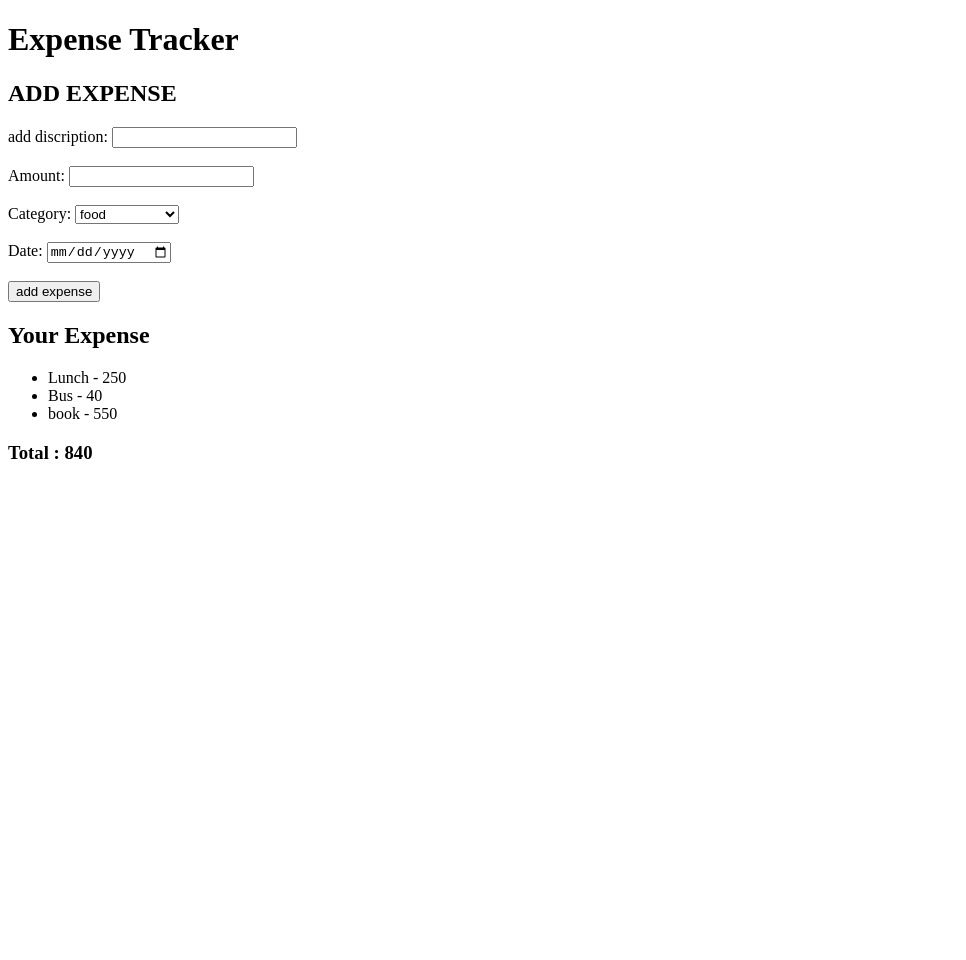
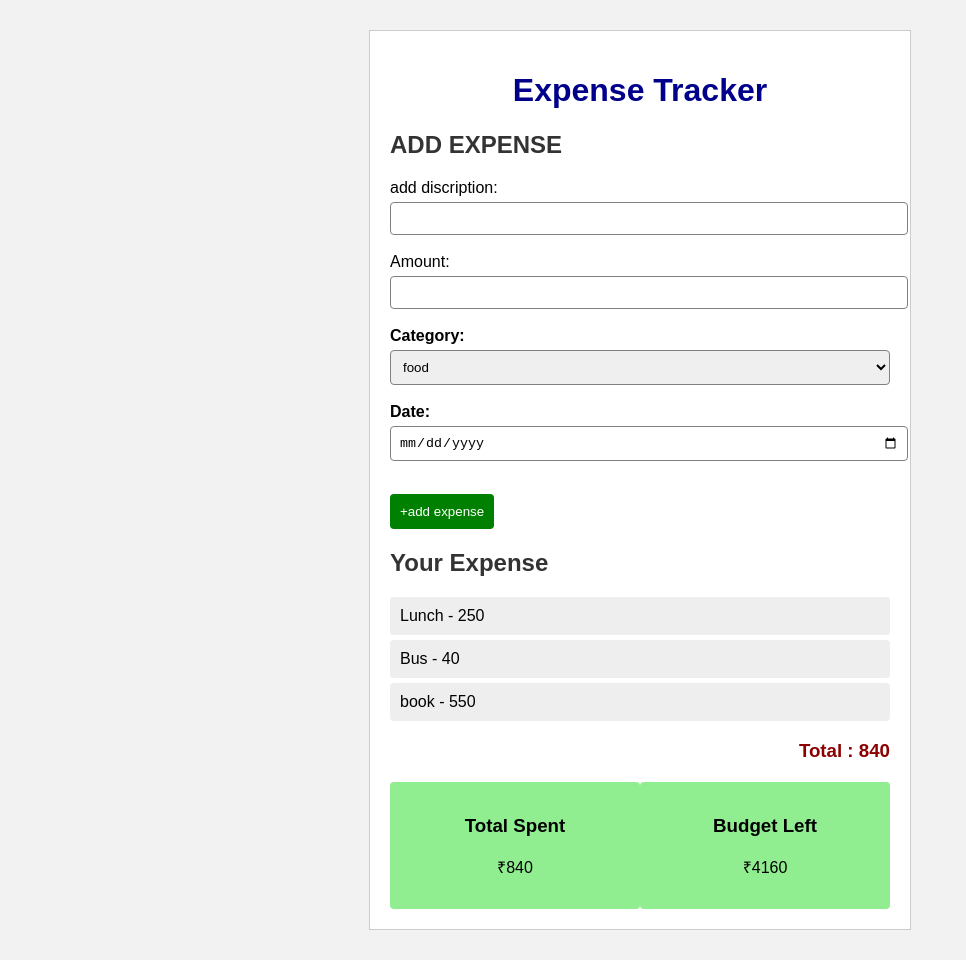
Before and after one commit to Shravan0002/Expense-tracker, a website: page index.html in a window 1280 px wide. Shown: the whole page, without its empty margins (0-966 px from the left). Before the commit the page ends 800 px from the top, so only its background shows below. Drawn offline with Linux system fonts and the light colour scheme.

Commit message:
style expense tracker with css

```diff
--- a/index.html
+++ b/index.html
@@ -2,9 +2,11 @@
 <html>
     <head>
         <title>Expense - Tracker</title>
+        <link rel="stylesheet" href="style.css">
     </head>
     <body>
-        <h1>Expense Tracker</h1>
+        <div class="container">
+        <h1 class="title">Expense Tracker</h1>
         <h2>ADD EXPENSE</h2>
 
         <form>
@@ -34,7 +36,7 @@
 
                 <br><br>
 
-                <button type="submit">add expense</button>
+                <button type="submit">+add expense</button>
 
         </form>
         <h2>Your Expense</h2>
@@ -44,6 +46,21 @@
             <li>Bus - 40</li>
             <li>book - 550</li>
         </ul>
-        <h3>Total : 840</h3>
+        <h3 class="Total">Total : 840</h3>
+
+        <div class="summary">
+
+    <div class="card">
+        <h3>Total Spent</h3>
+        <p>₹840</p>
+    </div>
+
+    <div class="card">
+        <h3>Budget Left</h3>
+        <p>₹4160</p>
+    </div>
+
+</div>
+        </div>
     </body>
 </html>
--- /dev/null
+++ b/style.css
@@ -0,0 +1,81 @@
+body {
+    font-family: Arial, sans-serif;
+    background-color: #f2f2f2;
+}
+
+.container {
+    width: 500px;
+    margin: 30px auto;
+    background-color: white;
+    padding: 20px;
+    border: 1px solid #ccc;
+}
+
+.title {
+    text-align: center;
+    color: darkblue;
+}
+
+h2 {
+    color: #333;
+    margin-top: 20px;
+}
+
+label {
+    font-weight: bold;
+}
+
+input[type="text"],
+input[type="date"],
+select {
+    width: 100%;
+    padding: 8px;
+    margin-top: 5px;
+    border: 1px solid gray;
+    border-radius: 4px;
+}
+
+button {
+    margin-top: 15px;
+    padding: 10px;
+    background-color: green;
+    color: white;
+    border: none;
+    border-radius: 4px;
+    cursor: pointer;
+}
+
+button:hover {
+    background-color: darkgreen;
+}
+
+ul {
+    list-style: none;
+    padding: 0;
+}
+
+ul li {
+    background-color: #eee;
+    padding: 10px;
+    margin-bottom: 5px;
+    border-radius: 4px;
+}
+
+.Total {
+    text-align: right;
+    color: darkred;
+}
+
+.summary {
+    display: flex;
+    justify-content: space-between;
+    margin-top: 20px;
+}
+
+.card {
+    width: 45%;
+    background-color: lightgreen;
+    padding: 15px;
+    text-align: center;
+    border-radius: 4px;
+}
```
